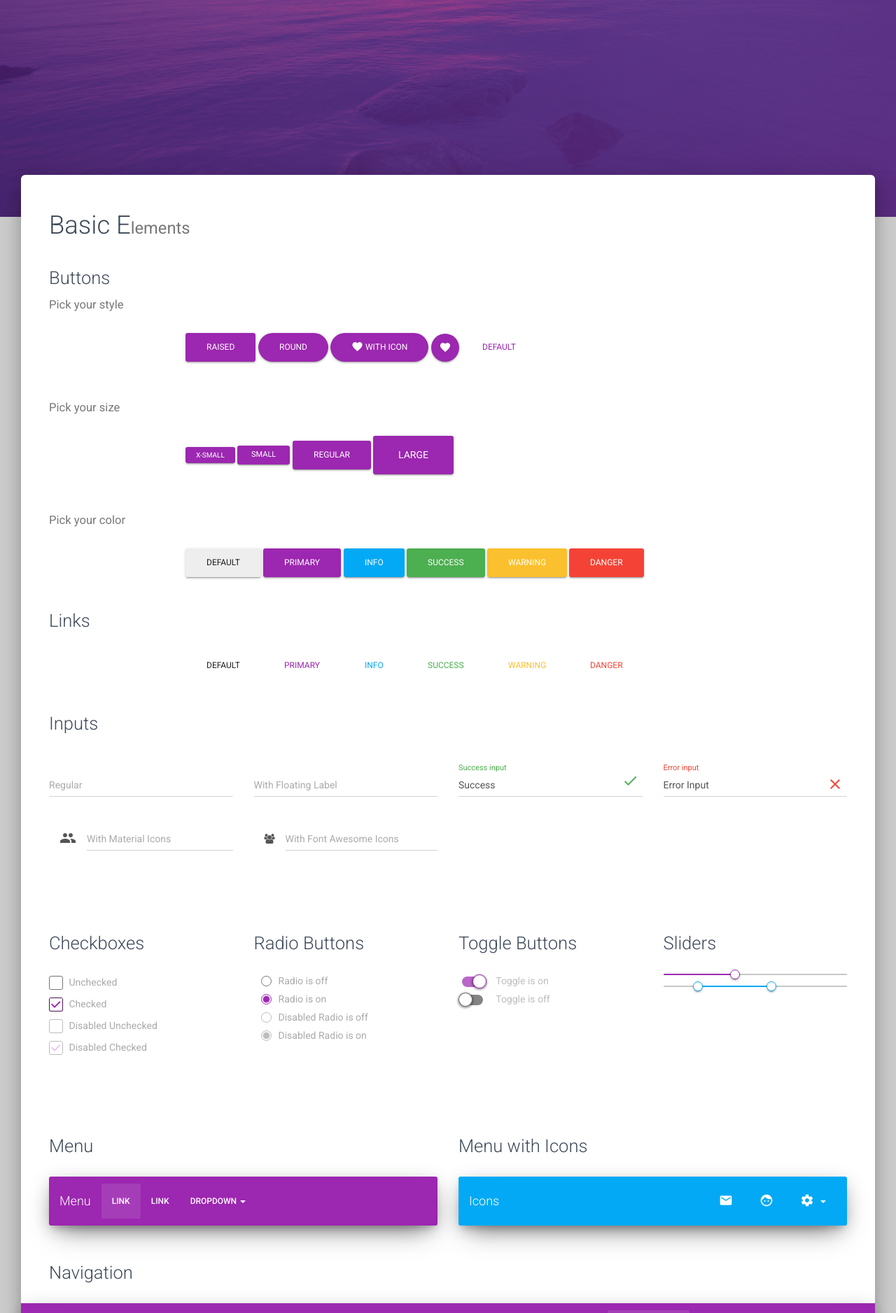
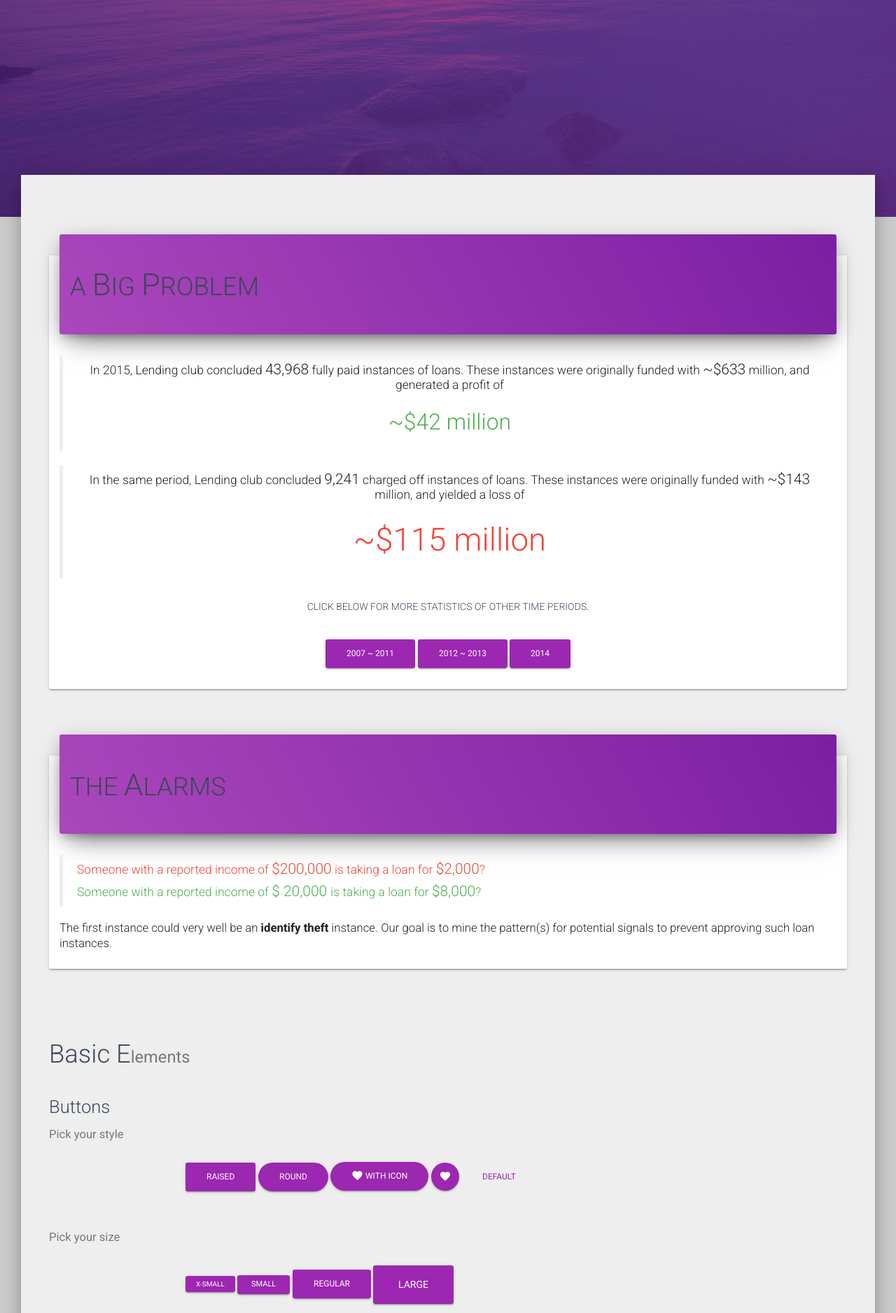
Before and after one commit to liuaqiang/capstone-project, a Flask app: page /index in a window 1280 px wide. Shown: the part 410-2287 px from the top of the page at 70% size. Run offline with Flask 2, Linux system fonts and the light colour scheme; some libraries are stand-ins or nearby versions.

Commit message:
Adding some general messages such as the statistics of 2015

```diff
--- a/templates/index.html
+++ b/templates/index.html
@@ -99,6 +99,77 @@
 	</div>
 
 	<div class="main main-raised">
+		<div class="section section-tabs">
+			<div class="container">
+					<div class="row">
+						<div class="container">
+							<div class="card card-nav-tabs">
+									<div class="header header-primary">
+									    <div class="container">
+										    <div class="title">
+											<h2>A <big>B</big>IG <big>P</big>ROBLEM</h2>
+										</div>
+										</div>
+										<!-- colors: "header-primary", "header-info", "header-success", "header-warning", "header-danger" -->
+									</div>
+									<div class="content">
+										<div class="tab-content text-center">
+											<blockquote>
+												<p>In 2015, Lending club concluded <big>43,968</big> fully paid instances of loans. These instances were originally funded with <big>~$633</big> million, and generated a profit of <h3 class="text text-success">~$42 million</h3></p>
+											</blockquote>
+											<div class="space-30"></div>
+											<blockquote>
+												<p>In the same period, Lending club concluded <big>9,241</big> charged off instances of loans. These instances were originally funded with <big>~$143</big> million, and yielded a loss of <h2 class="text text-danger">~$115 million</h2></p>
+											</blockquote>
+											<div class="space-30"></div>
+					                        <div id="buttons">
+												<div class="title">
+													<h6>Click below for more statistics of other time periods.</h6>
+												</div>
+												<div class="row">
+													<div class="col-md-8 col-md-offset-2">
+														<button class="btn btn-primary btn-raised">2007 ~ 2011</button>
+														<button class="btn btn-primary btn-raised">2012 ~ 2013</button>
+														<button class="btn btn-primary btn-raised">2014</button>
+													</div>
+												</div>
+											</div>
+										</div>
+									</div>
+							</div>
+						</div>
+					</div>
+			</div>
+			<div class="space-50"></div>
+			<div class="container">
+				<div class="row">
+					<div class="container">
+						<div class="card card-nav-tabs">
+							<div class="header header-primary">
+								<div class="container">
+									<div class="title">
+									    <h2>THE <big>A</big>LARMS</h2>
+								    </div>
+								</div>
+								<!-- colors: "header-primary", "header-info", "header-success", "header-warning", "header-danger" -->
+							</div>
+							<div class="content">
+
+								<blockquote>
+									<p class="text text-danger">Someone with a reported income of <big>$200,000</big> is taking a loan for <big>$2,000</big>?</p>
+									<p class="text text-success">Someone with a reported income of <big>$ 20,000 </big> is taking a loan for <big>$8,000</big>?</p>
+								</blockquote>
+								<p><big>The first instance could very well be an <b>identify theft</b> instance. Our goal is to mine the pattern(s) for potential signals to prevent approving such loan instances.</big></p>
+								<div class="space-30"></div>
+
+							</div>
+						</div>
+					</div>
+				</div>
+			</div>
+
+
+			<div class="space-50"></div>
 			<div class="section section-basic">
 				<div class="container">
 					<div class="title">
@@ -1300,6 +1371,7 @@
 			</div>
 
 	    </div>
+    </div>
     <footer class="footer">
 	    <div class="container">
 	        <nav class="pull-left">
```
Lines whose indentation alone changed are shown as unchanged.
